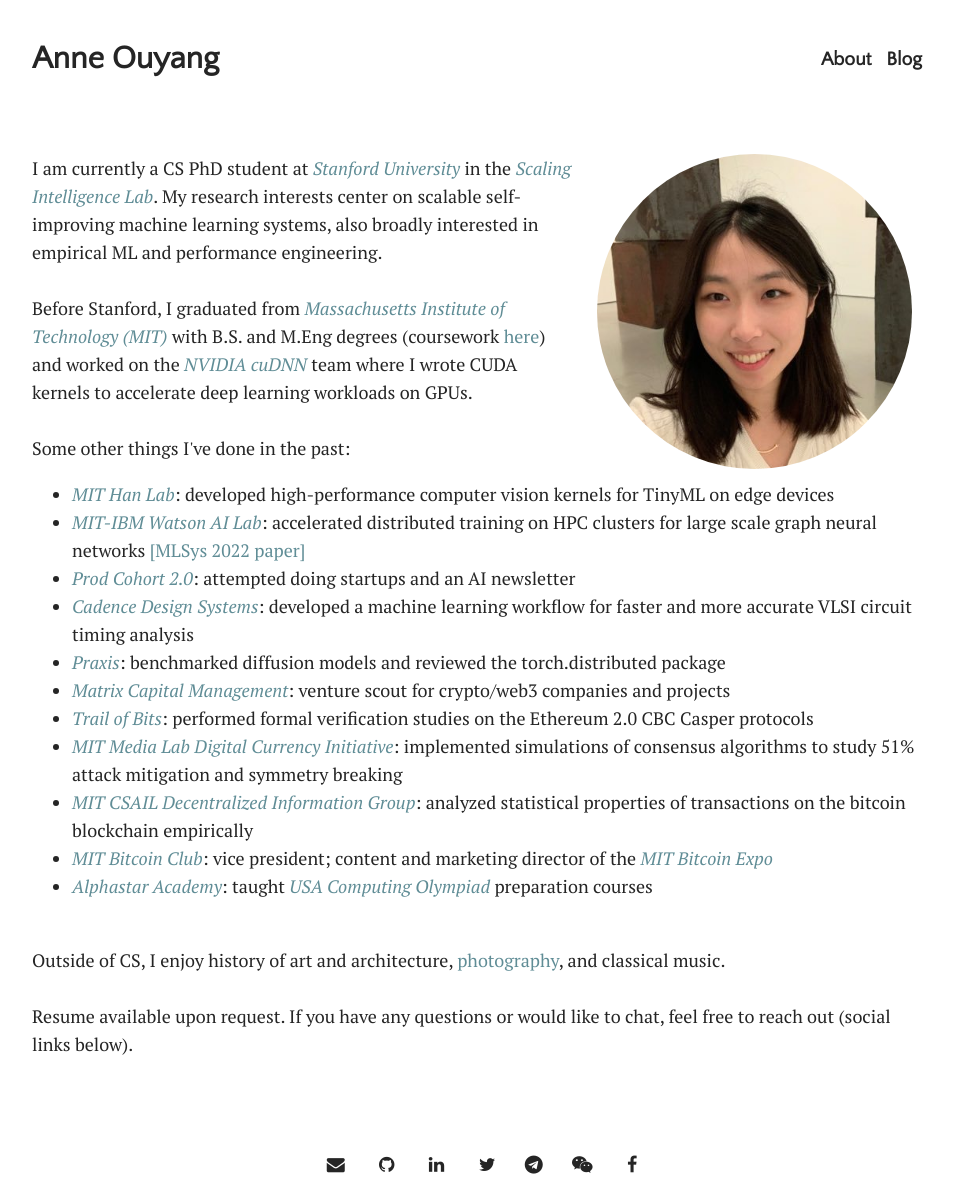
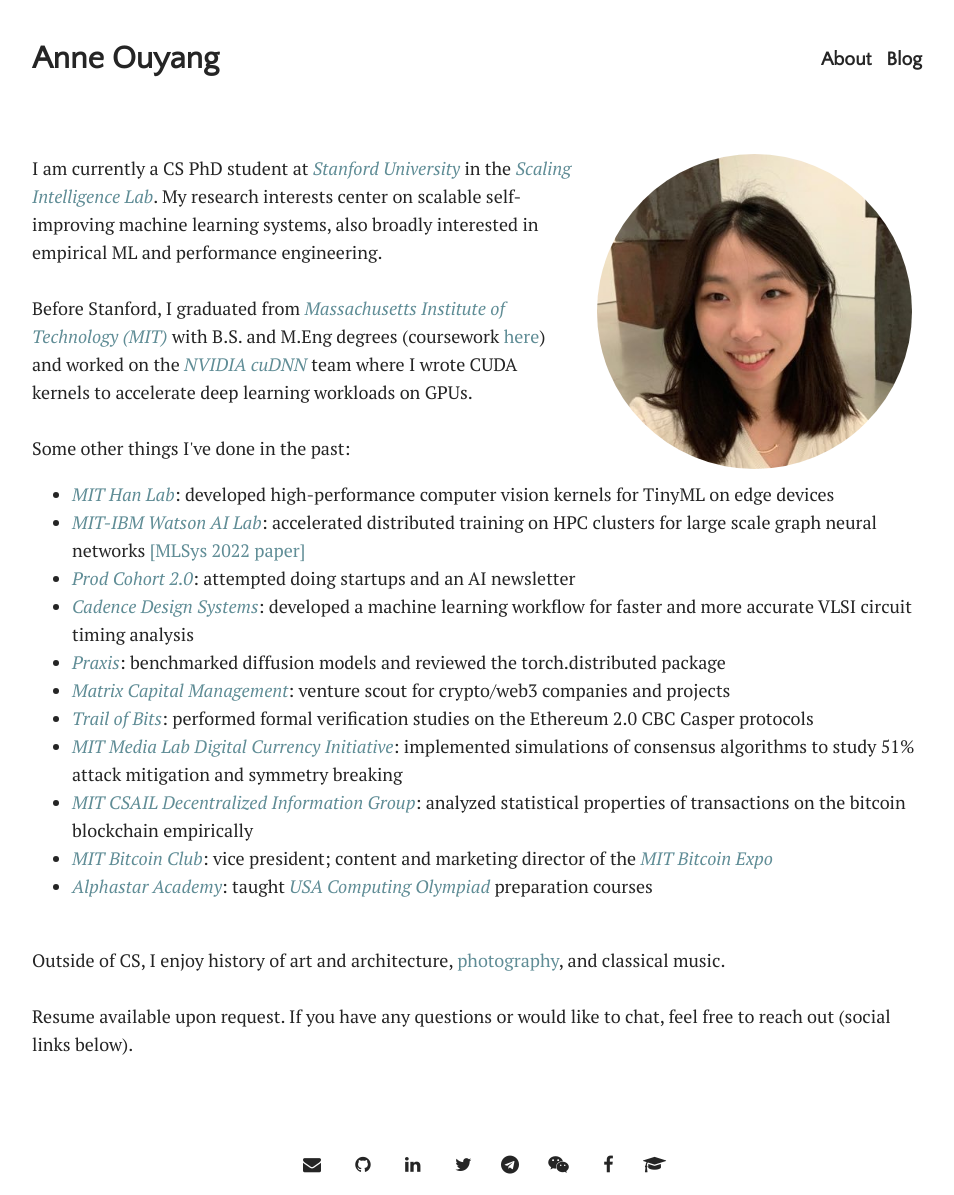
Before and after one commit to anneouyang/anneouyang.github.io, a Jekyll site: the page built from index.html, in a window 1280 px wide. Shown: the whole page, without its empty margins (158-1112 px from the left). Built offline with Jekyll 4.4.1, drawn with Linux system fonts in a browser that asks for light colours; some web fonts are replaced; the list of posts is cut into pages by our own code.

Commit message:
Add google scholar

```diff
--- a/_data/settings.yml
+++ b/_data/settings.yml
@@ -20,6 +20,7 @@ social:
 - {icon: 'telegram', link: 'https://t.me/anneouyang'}
 - {icon: 'wechat', link: '/assets/img/wechat.jpg'}
 - {icon: 'facebook', link: 'https://www.facebook.com/ouyanganne'}
+- {icon: 'graduation-cap', link: 'https://scholar.google.com/citations?user=A4r7bcEAAAAJ&hl=en'}
 # - {icon: 'rss-square', link: '/feed.xml'}
 
 # Customize site text
```
